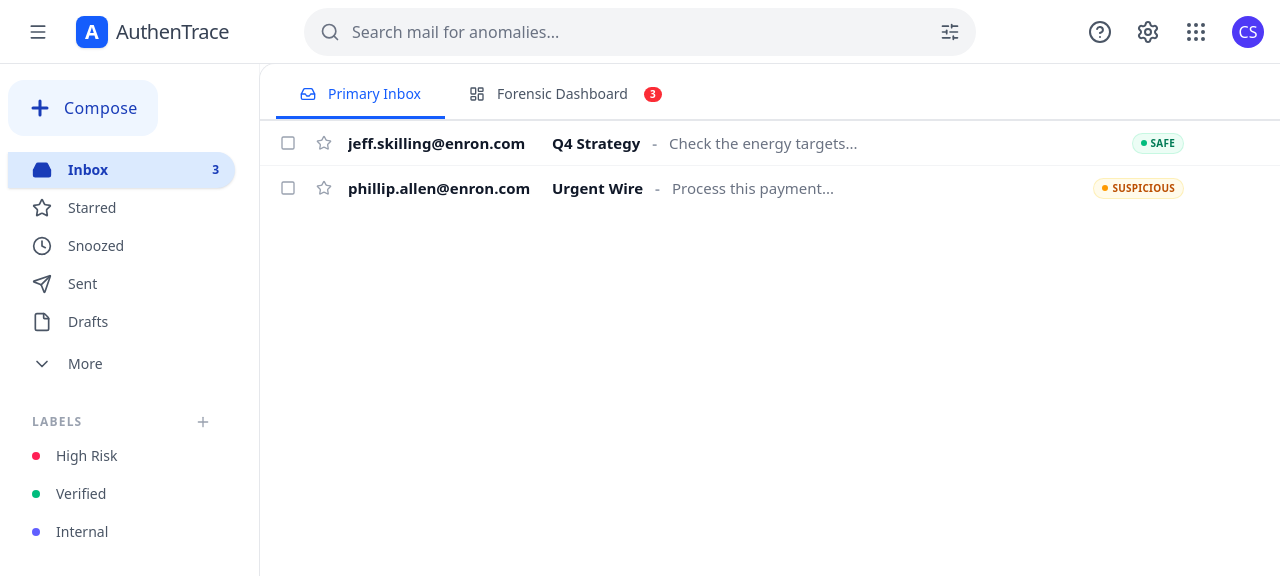
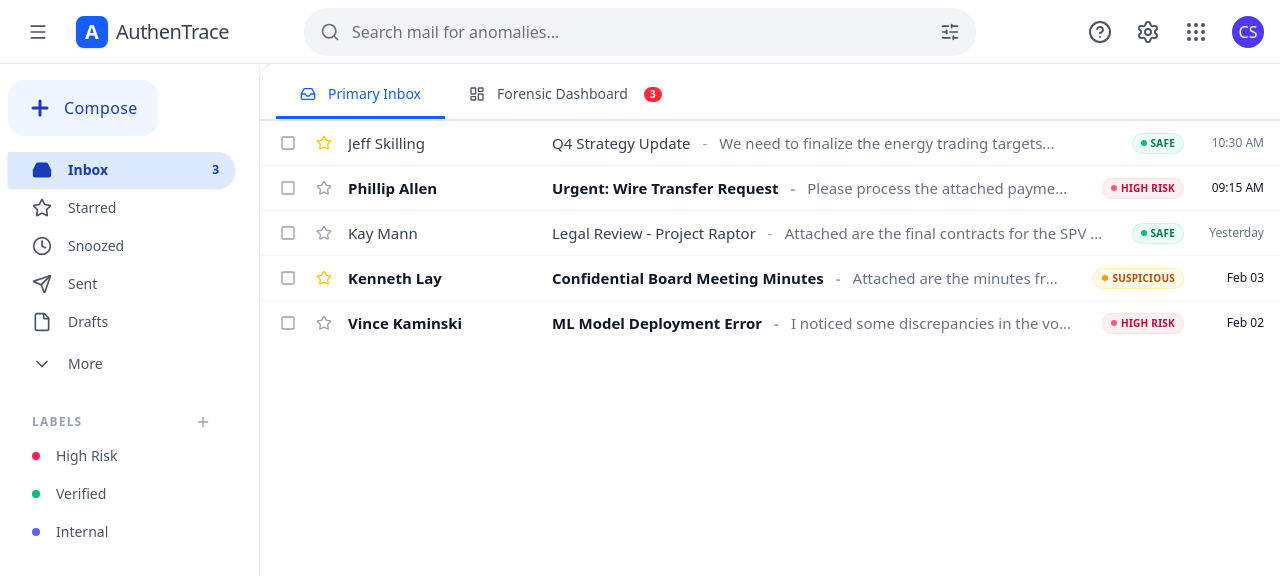
Before and after one commit to Parindyaa/Authentrace-email-authorship, a React app in the folder frontend/: page / in a window 1280 px wide. Shown: the top 576 px of the page. Built offline with nearby package versions, Linux system fonts and the light colour scheme; the HTML template or start-up script is replaced by a standard one.

Commit message:
Updated mockdata for the forntend

```diff
--- a/frontend/src/App.jsx
+++ b/frontend/src/App.jsx
@@ -1,27 +1,25 @@
 import React, { useState } from 'react';
-import { Shield, Mail, LayoutDashboard, Settings, Inbox, Menu, X, Search, User } from 'lucide-react';
+import { Inbox, LayoutDashboard, X } from 'lucide-react';
 import clsx from 'clsx';
 
-// Note: You will need to create these files in your components folder
-// or I can provide simplified versions for them below.
+// Components
 import { Sidebar } from './Components/Sidebar';
 import { EmailList } from './Components/EmailList';
 import { ReadingPane } from './Components/ReadingPane';
 import { Dashboard } from './Components/Dashboard';
 import { Header } from './Components/Header';
 
+// Data
+import { mockEmails } from './Mockdata';
+
 const App = () => {
+  // 1. State Management
   const [activeNav, setActiveNav] = useState('inbox');
-  const [selectedEmailId, setSelectedEmailId] = useState(null); // Stripped TS type
+  const [selectedEmailId, setSelectedEmailId] = useState(null);
   const [isSidebarCollapsed, setIsSidebarCollapsed] = useState(false);
-  const [viewMode, setViewMode] = useState('inbox'); // Stripped TS type
+  const [viewMode, setViewMode] = useState('inbox');
 
-  // Mock data - replace this with your actual dataset later
-  const mockEmails = [
-    { id: '1', sender: "jeff.skilling@enron.com", subject: "Q4 Strategy", body: "Check the energy targets...", status: "verified" },
-    { id: '2', sender: "phillip.allen@enron.com", subject: "Urgent Wire", body: "Process this payment...", status: "warning" },
-  ];
-
+  // 2. Selection Logic
   const selectedEmail = selectedEmailId
     ? mockEmails.find(e => e.id === selectedEmailId) || null
     : null;
@@ -64,7 +62,6 @@ const App = () => {
                 >
                   <LayoutDashboard className="w-4 h-4" />
                   <span className="text-sm font-medium">Forensic Dashboard</span>
-                  {/* Badge for Anomaly Count */}
                   <span className="bg-red-500 text-white text-[10px] font-bold px-1.5 rounded-full ml-1">3</span>
                 </button>
             </div>
@@ -79,10 +76,8 @@ const App = () => {
                       onSelectEmail={setSelectedEmailId}
                     />
 
-                    {/* Reading Pane / Forensic Detail Drawer */}
-
+                    {/* Sliding Reading Pane for Forensic Analysis */}
                     {selectedEmail && (
-
                       <div className="w-[60%] border-l border-gray-200 shadow-2xl z-20 absolute inset-y-0 right-0 bg-white transition-transform duration-300">
                           <div className="h-full flex flex-col">
                             <div className="flex justify-end p-2 bg-white sticky top-0 border-b border-gray-100">
--- a/frontend/src/Mockdata.js
+++ b/frontend/src/Mockdata.js
@@ -3,7 +3,6 @@
 export const mockEmails = [
   {
     id: '1',
-    sender: "jeff.skilling@enron.com",
     senderName: "Jeff Skilling",
     senderEmail: "jeff.skilling@enron.com",
     subject: "Q4 Strategy Update",
@@ -17,7 +16,6 @@ export const mockEmails = [
   },
   {
     id: '2',
-    sender: "phillip.allen@enron.com",
     senderName: "Phillip Allen",
     senderEmail: "phillip.allen@enron.com",
     subject: "Urgent: Wire Transfer Request",
@@ -25,14 +23,17 @@ export const mockEmails = [
     body: "Urgent request: Please process a transfer of $450,000 to the following account details immediately for Project Raptor closure.\n\nAccount: 00982341\nBank: International Cayman Bank",
     status: "anomaly",
     riskLevel: "high",
-    riskReasons: ["Unusual Subnet (192.168.1.x)", "Stylometric mismatch detected", "High-frequency recipient"],
+    riskReasons: [
+      "Stylometric Mismatch: Digit-to-Letter ratio is 15% higher than user prototype",
+      "Infrastructure Anomaly: Sent from an unrecognized subnet outside the corporate graph",
+      "High-pressure financial keywords detected in a non-standard context"
+    ],
     read: false,
     starred: false,
     timestamp: "09:15 AM"
   },
   {
     id: '3',
-    sender: "kay.mann@enron.com",
     senderName: "Kay Mann",
     senderEmail: "kay.mann@enron.com",
     subject: "Legal Review - Project Raptor",
@@ -43,6 +44,40 @@ export const mockEmails = [
     read: true,
     starred: false,
     timestamp: "Yesterday"
+  },
+  {
+    id: '4',
+    senderName: "Kenneth Lay",
+    senderEmail: "kenneth.lay@enron.com",
+    subject: "Confidential Board Meeting Minutes",
+    preview: "Attached are the minutes from yesterday's board meeting...",
+    body: "Attached are the minutes from yesterday's board meeting regarding the LJM partnership. This is for your eyes only and should not be shared outside of this thread.",
+    status: "warning",
+    riskLevel: "suspicious",
+    riskReasons: [
+      "Temporal Anomaly: Email sent at 3:15 AM (Statistically outside user's active profile)",
+      "Linguistic Variance: Sentence complexity (Flesch-Kincaid) is lower than the sender's average"
+    ],
+    read: false,
+    starred: true,
+    timestamp: "Feb 03"
+  },
+  {
+    id: '5',
+    senderName: "Vince Kaminski",
+    senderEmail: "vince.kaminski@enron.com",
+    subject: "ML Model Deployment Error",
+    preview: "I noticed some discrepancies in the volatility curve model...",
+    body: "I noticed some discrepancies in the volatility curve model we deployed this morning. Can we meet to discuss the variance? We need to ensure the Prototypical Network clusters are correctly aligned.",
+    status: "anomaly",
+    riskLevel: "high",
+    riskReasons: [
+      "Authorship Verification Failed: Stylometry distance exceeds threshold (D > 0.85)",
+      "Social Graph Anomaly: First-time communication with this high-privilege recipient in this subnet"
+    ],
+    read: false,
+    starred: false,
+    timestamp: "Feb 02"
   }
 ];
 
@@ -77,8 +112,8 @@ export const dashboardStats = {
 
 export const recentAlerts = [
   { id: 1, risk: 'high', subject: 'Wire Transfer Request', reason: 'Style Mismatch', status: 'Confirmed', time: '09:15 AM' },
-  { id: 2, risk: 'suspicious', subject: 'Quarterly Review', reason: 'Subnet Anomaly', status: 'Investigating', time: '11:45 AM' },
-  { id: 3, risk: 'high', subject: 'Login from New IP', reason: 'Infrastructure', status: 'Confirmed', time: 'Yesterday' },
+  { id: 2, risk: 'suspicious', subject: 'Board Meeting Minutes', reason: 'Time Variance', status: 'Investigating', time: 'Feb 03' },
+  { id: 3, risk: 'high', subject: 'ML Model Deployment', reason: 'Identity Distance', status: 'Confirmed', time: 'Feb 02' },
 ];
 
 export const labelItems = [
```
